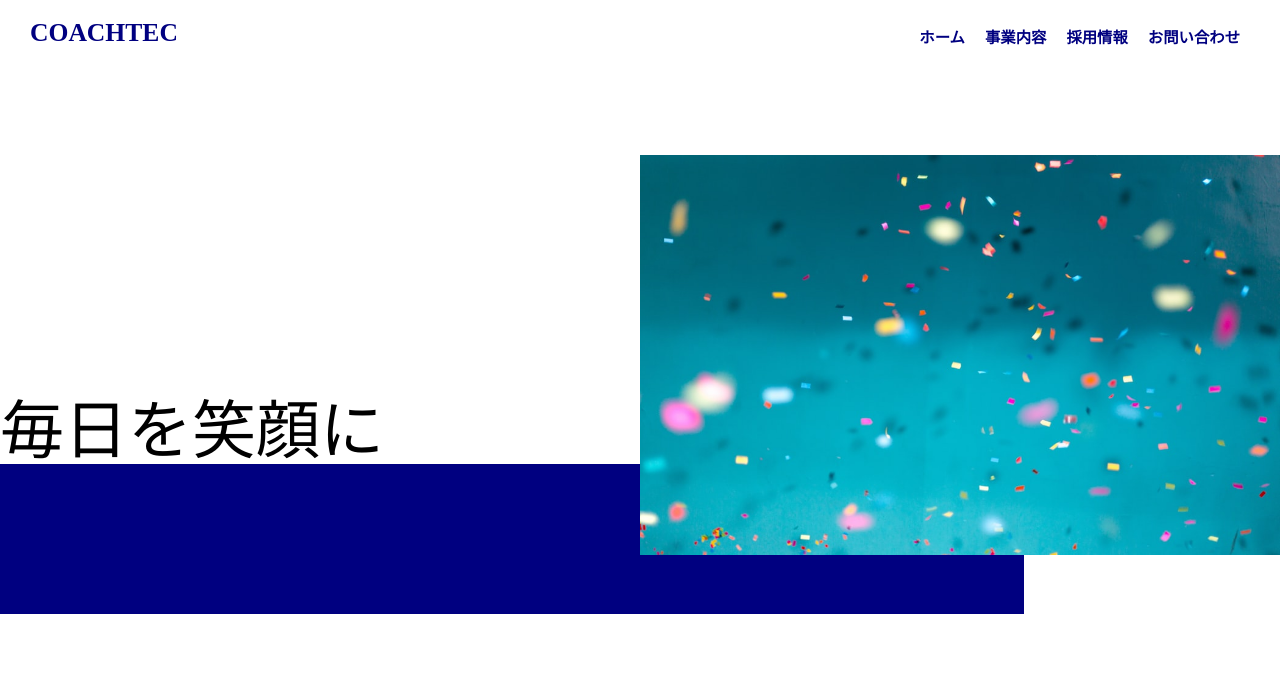
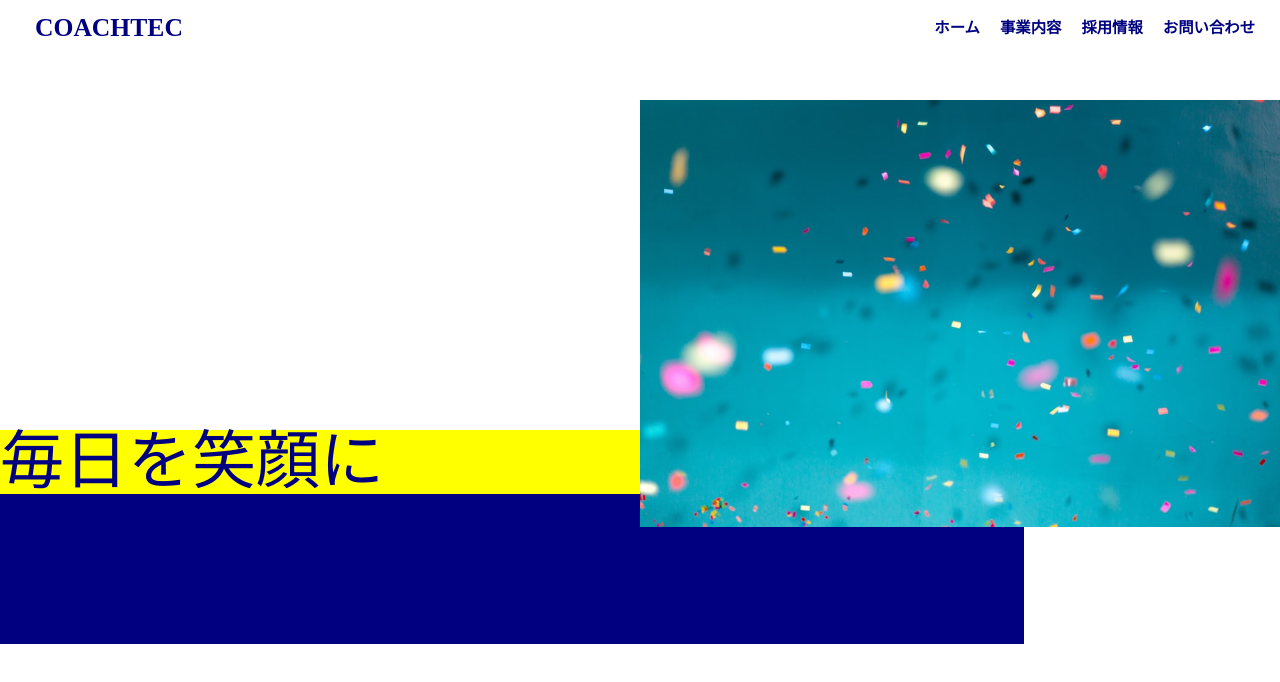
Before and after one commit to yukino-sakata/20231012_sakata_css, a plain HTML site: page index.html in a window 1280 px wide. Drawn offline with Linux system fonts and the light colour scheme.

Commit message:
20231013

```diff
--- a/css/style.css
+++ b/css/style.css
@@ -1,18 +1,19 @@
 .header {
     display: flex;
-    position: relative;
+    position: fixed;
+    margin: 15px;
+    width: 100%;
 }
 
 .title {
-    display: inline-block;
-    padding: 20px 30px;
+    padding: 0px 20px;
     font-size: 2vmax;
     color: navy;
 }
 
 .header__navi {
-    display: inline-flex;
-    margin: 0 0 0 auto;
+    display: inline;
+    margin: 5px 0 0 auto;
     color: navy;
     font-weight: bold;
     font-size: 1.2vmax;
@@ -20,40 +21,39 @@
 
 .header__navi--list {
     display: flex;
-    padding: 20px 30px;
+    padding: 0 30px;
 }
 
 .header__navi--item {
-    padding: 10px;
+    padding: 0 10px;
 }
 
 .image {
-    position: relative;
+    margin: 0 0 0 auto;
     width: 50vw;
-    height: 400px;
-    margin: 80px 0 0 auto;
-    z-index: 10;
 }
 
 .image img {
+    position: relative;
+    z-index: 10;
+    top: 100px;
     width: 100%;
     height: 100%;
 }
 
-.concept-box {
+.concept-box{
     position: absolute;
-    top: 400px;
-    width: 100%;
-    height: 150px;
-    z-index: 0;
+    width: 50vw;
+    background-color: yellow;
 }
 
 .concept {
-    font-size: 5vmax;
+    color: navy;
+    font-size: 5vw;
 }
 
 .box {
+    width: 80vw;
+    height: 150px;
     background-color: navy;
-    width: 80%;
-    height: 100%;
 }
--- a/index.html
+++ b/index.html
@@ -24,13 +24,13 @@
     </header>
 
     <main>
-        <div class ="concept-box">
-            <p class="concept">毎日を笑顔に</p>
-            <div class="box"></div>
+        <div class="image">
+            <img src="img/firstview 2.jpeg">
         </div>
 
-        <div class="image">
-            <img src="img/firstview 2.jpeg">
+        <div class="concept-box">
+             <p class="concept">毎日を笑顔に</p>
+            <div class="box"></div>
         </div>
 
     </main>
```
